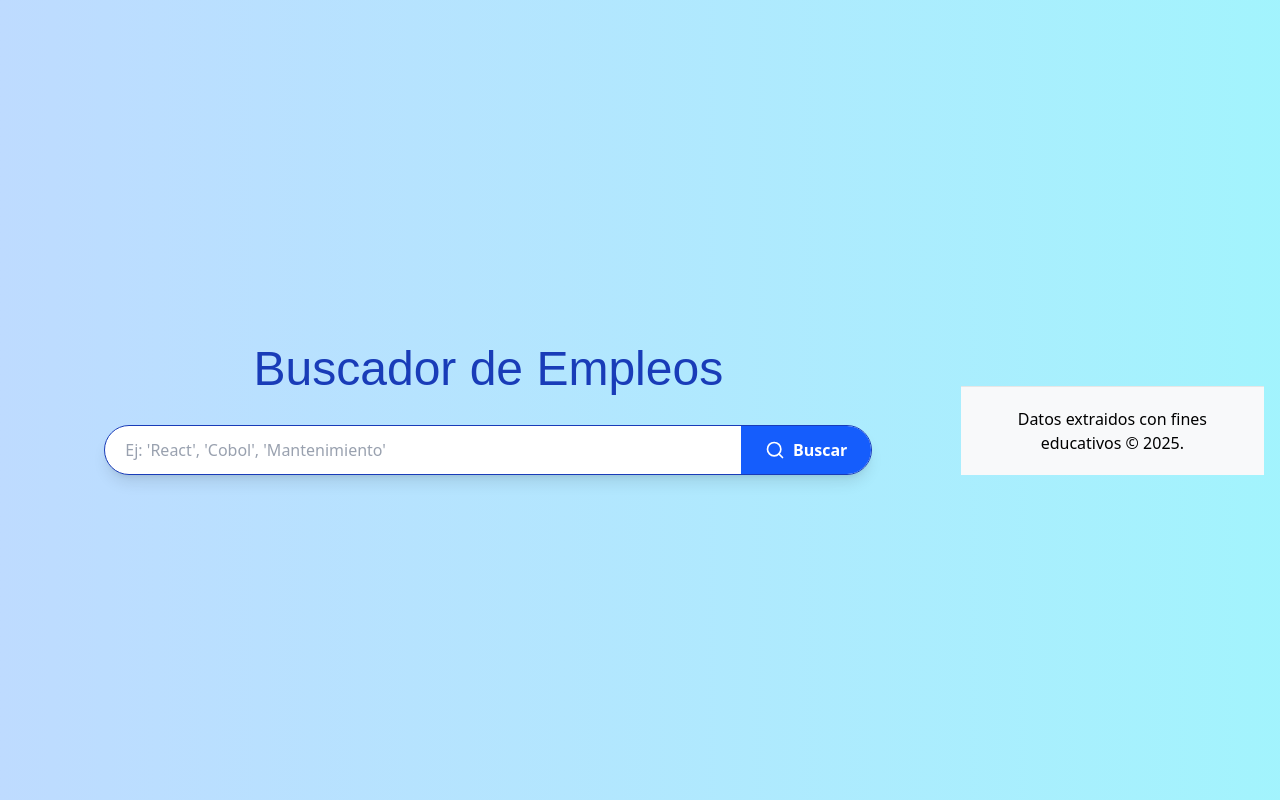
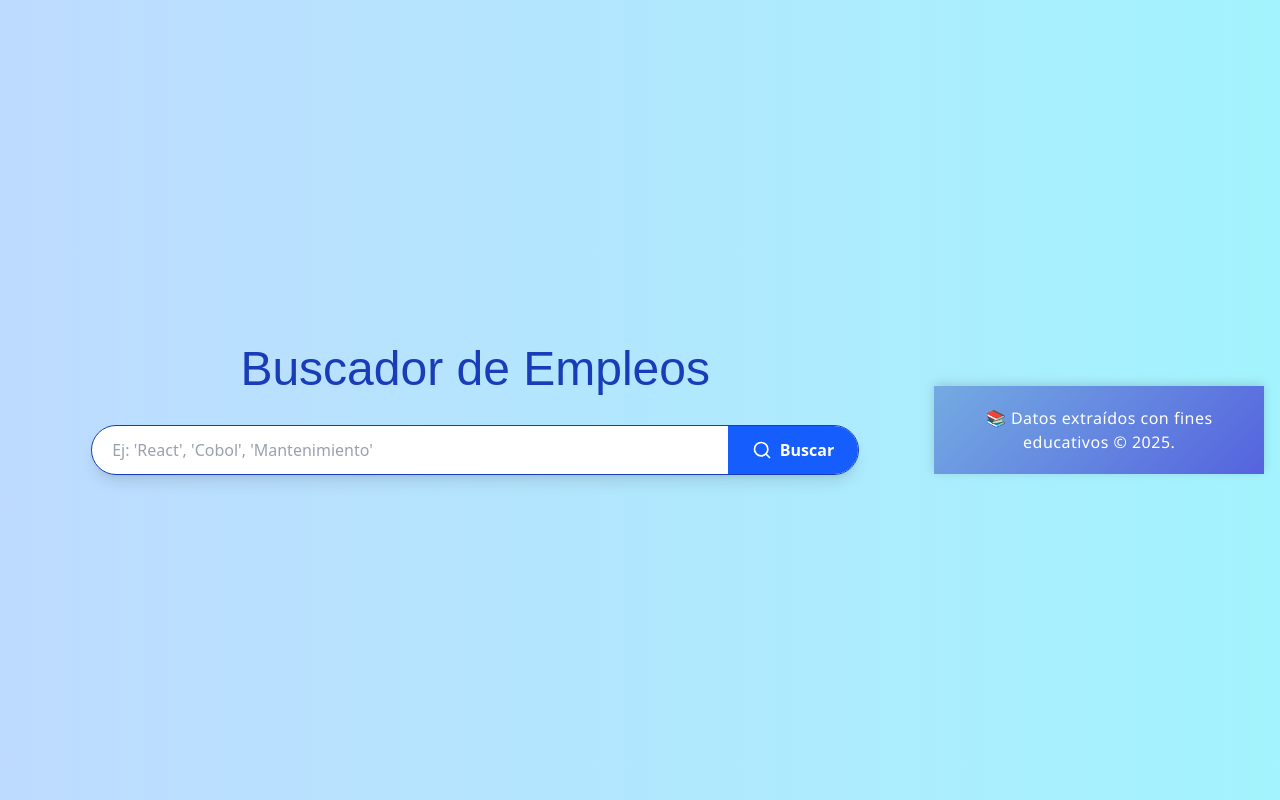
Before and after one commit to Esmevega/Occ-Scraping, a React (Vite) app in the folder occ-jobs-front/: page / in a window 1280 px wide. Built offline with nearby package versions, Linux system fonts and the light colour scheme; a web font is replaced by a local one.

Commit message:
subiendo modificacion estilos

```diff
--- a/occ-jobs-front/src/App.jsx
+++ b/occ-jobs-front/src/App.jsx
@@ -249,12 +249,12 @@ function App() {
         </>
       )}
     </div>
+
     <div>
       <Footer />
      </div>
 
     </div>
-
   );
 }
 
--- a/occ-jobs-front/src/components/footer.jsx
+++ b/occ-jobs-front/src/components/footer.jsx
@@ -1,19 +1,39 @@
-const footer = () => {
+const Footer = () => {
   return (
-    <footer style={{
-        backgroundColor: "#f8f9fa",
+ <footer
+      style={{
+        background: "linear-gradient(135deg, #74ABE2, #5563DE)",
         padding: "20px 0",
         marginTop: "40px",
-        borderTop: "1px solid #e7e7e7",
-        textAlign: "center",}}
-        className="footer">
-      <div style={{
-        padding: '0 32px'}}
-        className="container">
-        <p className="text-muted">Datos extraidos con fines educativos © 2025.</p>
+        borderTop: "none",
+        textAlign: "center",
+        color: "#fff",
+        fontFamily: "'Segoe UI', Tahoma, Geneva, Verdana, sans-serif",
+        boxShadow: "0 -2px 10px rgba(0,0,0,0.15)"
+      }}
+      className="footer"
+    >
+      <div
+        style={{
+          padding: "0 32px"
+        }}
+        className="container"
+      >
+        <p
+          style={{
+            margin: 0,
+            fontSize: "16px",
+            letterSpacing: "0.5px",
+            transition: "transform 0.3s ease"
+          }}
+          onMouseEnter={(e) => (e.target.style.transform = "scale(1.05)")}
+          onMouseLeave={(e) => (e.target.style.transform = "scale(1)")}
+        >
+          📚 Datos extraídos con fines educativos © 2025.
+        </p>
       </div>
     </footer>
   );
 }
 
-export default footer;
+export default Footer;
```
